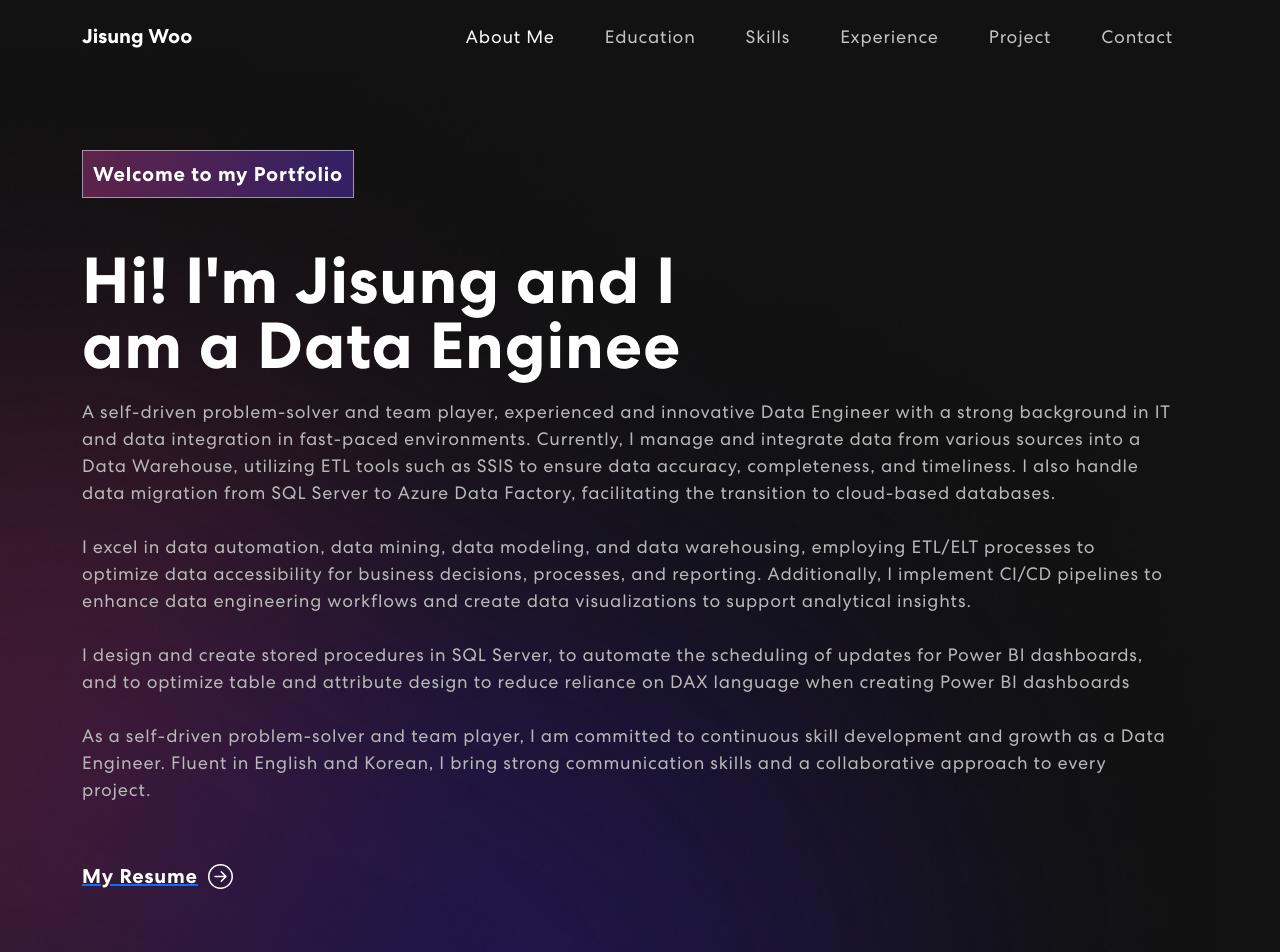
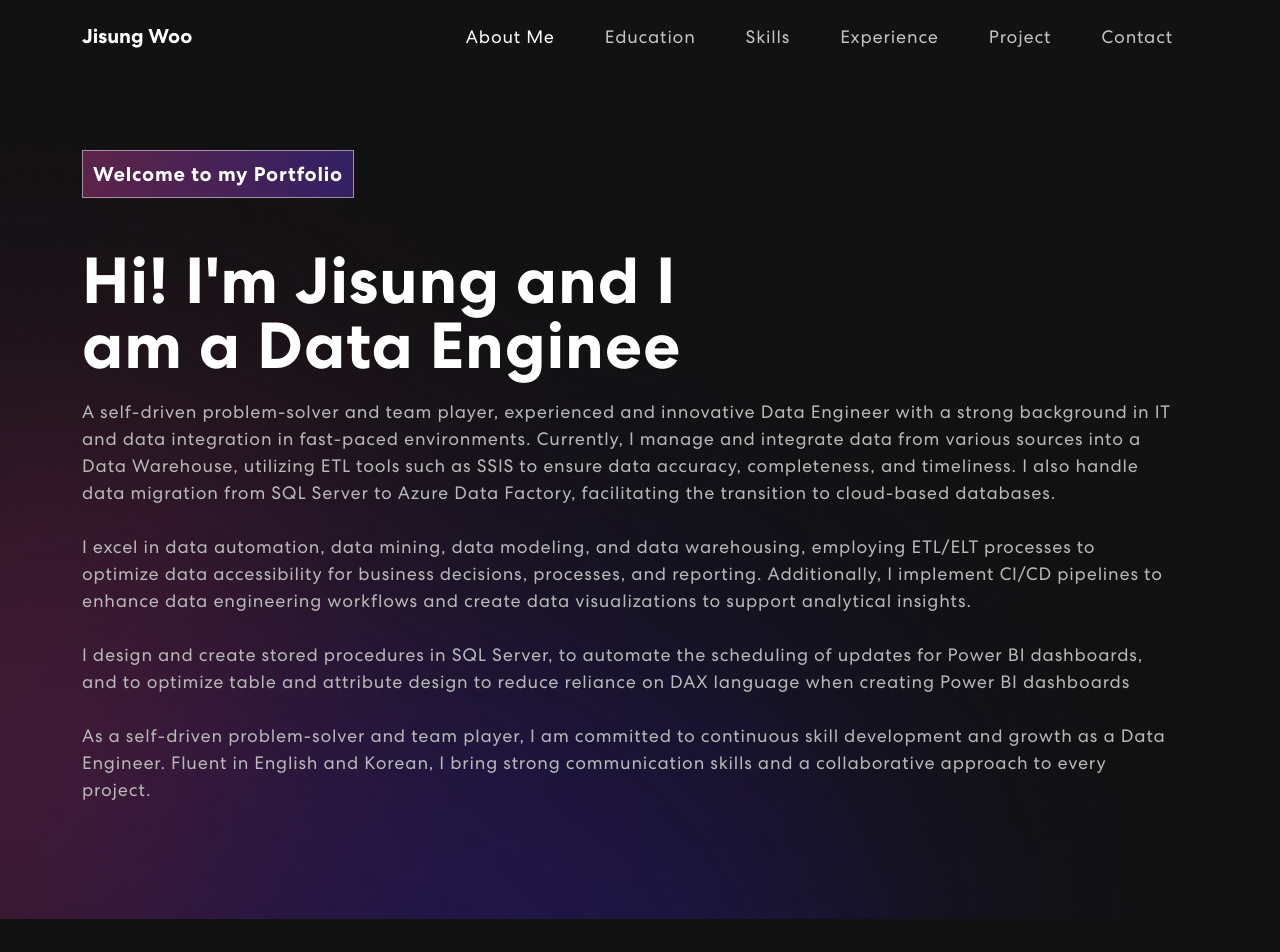
Before and after one commit to JisungWoo/jisung_website, a React (Create React App) app: page / in a window 1280 px wide. Shown: the top 952 px of the page. Built offline with nearby package versions, Linux system fonts and the light colour scheme.

Commit message:
testing the button

```diff
--- a/src/components/Banner.js
+++ b/src/components/Banner.js
@@ -60,9 +60,9 @@ export const Banner = () => {
                   I excel in data automation, data mining, data modeling, and data warehousing, employing ETL/ELT processes to optimize data accessibility for business decisions, processes, and reporting. Additionally, I implement CI/CD pipelines to enhance data engineering workflows and create data visualizations to support analytical insights.<br /><br />
                   I design and create stored procedures in SQL Server, to automate the scheduling of updates for Power BI dashboards, and to optimize table and attribute design to reduce reliance on DAX language when creating Power BI dashboards<br /><br />
                   As a self-driven problem-solver and team player, I am committed to continuous skill development and growth as a Data Engineer. Fluent in English and Korean, I bring strong communication skills and a collaborative approach to every project.</p>
-                  <a href="/JisungWoo_Resume.pdf" download>
+                  {/* <a href="/JisungWoo_Resume.pdf" download>
                     <button onClick={() => console.log('resume')}>My Resume<ArrowRightCircle size={25} /></button>
-                  </a>
+                  </a> */}
               </div>}
             </TrackVisibility>
           </Col>
```
